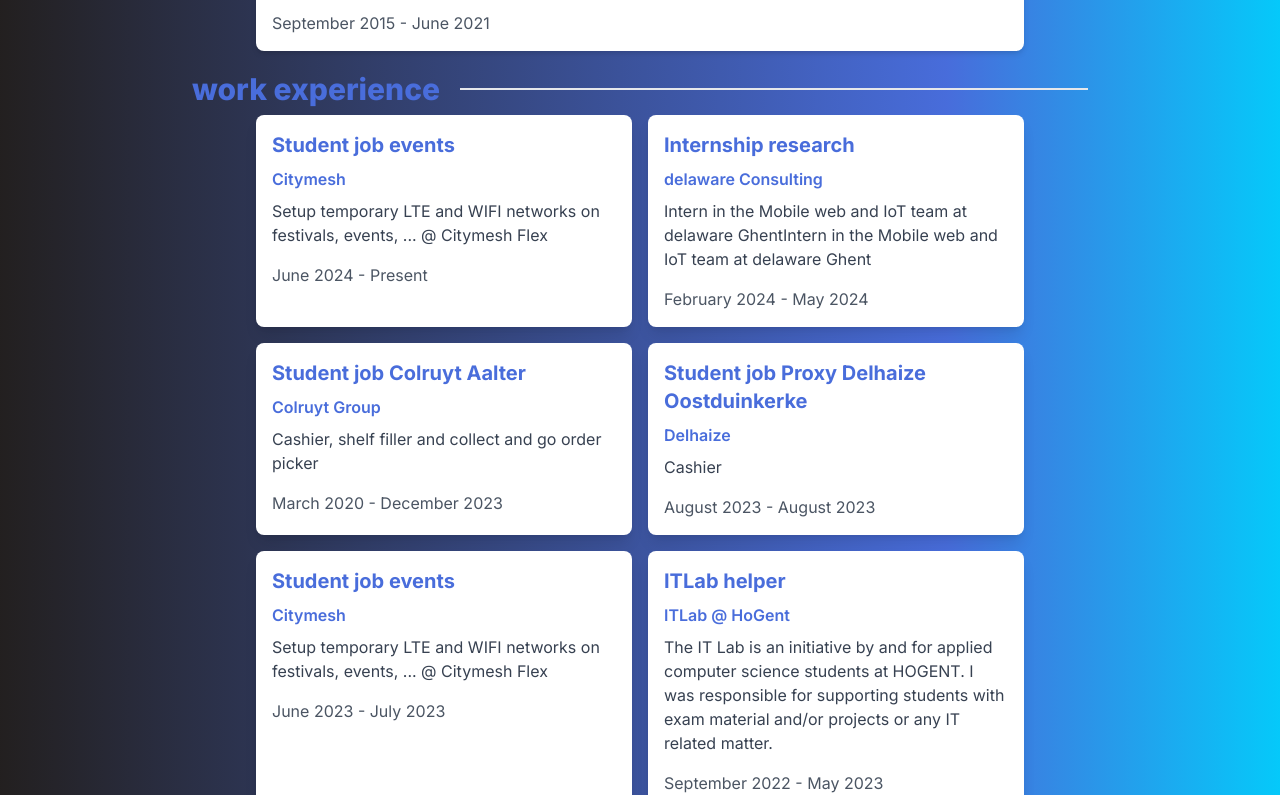
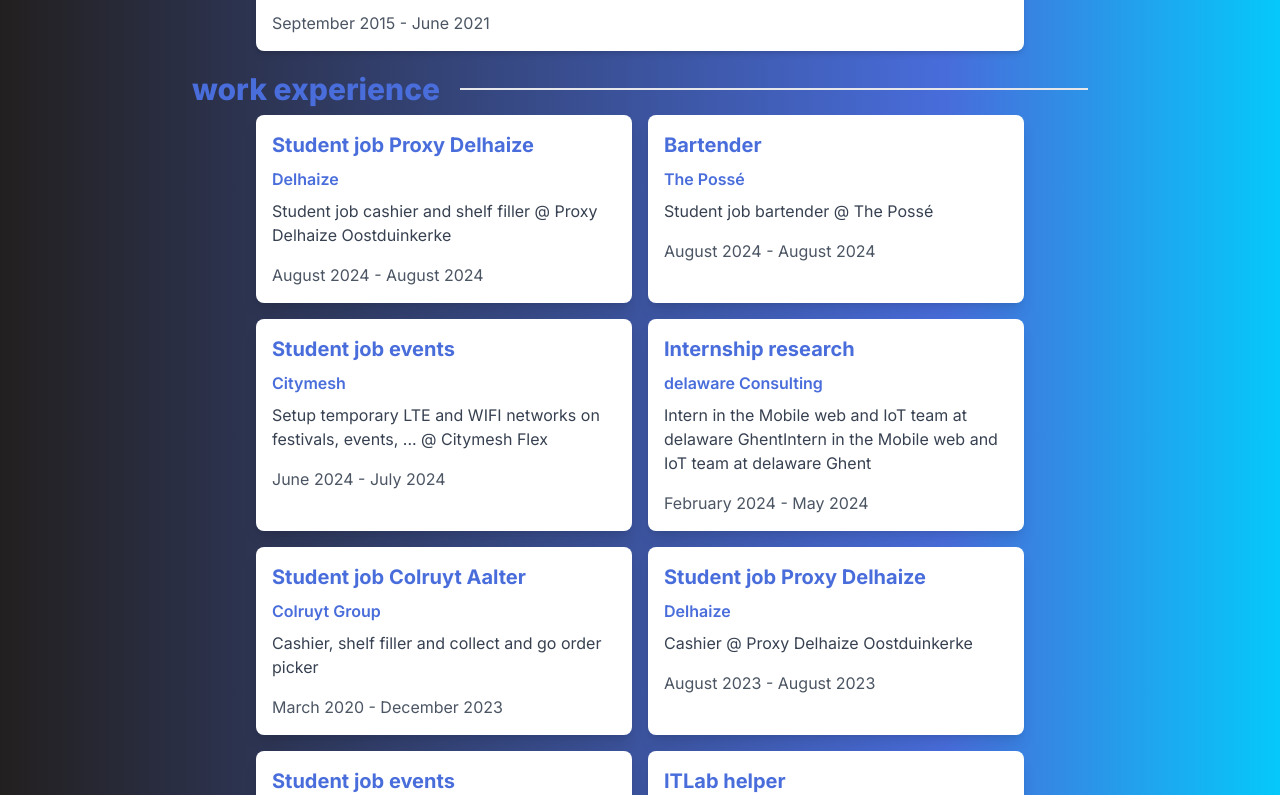
Before and after one commit to JasperLefever/portfolio, a React (Vite) app: page / in a window 1280 px wide. Shown: the part 1848-2643 px from the top of the page. Built offline with nearby package versions, Linux system fonts and the light colour scheme.

Commit message:
new jobs added

```diff
--- a/src/workExperience.ts
+++ b/src/workExperience.ts
@@ -10,12 +10,30 @@
 
 export const workExperiences: WorkExperience[] = [
   {
+    title: "Student job Proxy Delhaize",
+    company: "Delhaize",
+    description:
+      "Student job cashier and shelf filler @ Proxy Delhaize Oostduinkerke",
+    type: "Student job",
+    startDate: { month: "August", year: 2024 },
+    endDate: { month: "August", year: 2024 },
+  },
+  {
+    title: "Bartender",
+    company: "The Possé",
+    description: "Student job bartender @ The Possé",
+    type: "Student job",
+    startDate: { month: "August", year: 2024 },
+    endDate: { month: "August", year: 2024 },
+  },
+  {
     title: "Student job events",
     company: "Citymesh",
     description:
       "Setup temporary LTE and WIFI networks on festivals, events, ... @ Citymesh Flex",
     type: "Student job",
     startDate: { month: "June", year: 2024 },
+    endDate: { month: "July", year: 2024 },
   },
   {
     title: "Internship research",
@@ -35,9 +53,9 @@
     endDate: { month: "December", year: 2023 },
   },
   {
-    title: "Student job Proxy Delhaize Oostduinkerke",
+    title: "Student job Proxy Delhaize",
     company: "Delhaize",
-    description: "Cashier",
+    description: "Cashier @ Proxy Delhaize Oostduinkerke",
     type: "Student job",
     startDate: { month: "August", year: 2023 },
     endDate: { month: "August", year: 2023 },
@@ -46,7 +64,7 @@
     title: "Student job events",
     company: "Citymesh",
     description:
-      "Setup temporary LTE and WIFI networks on festivals, events, ... @ Citymesh Flex",
+      "IT Helpdesk for camping wifi dishes and setup temporary LTE and WIFI networks on festivals, events, ...",
     type: "Student job",
     startDate: { month: "June", year: 2023 },
     endDate: { month: "July", year: 2023 },
```
